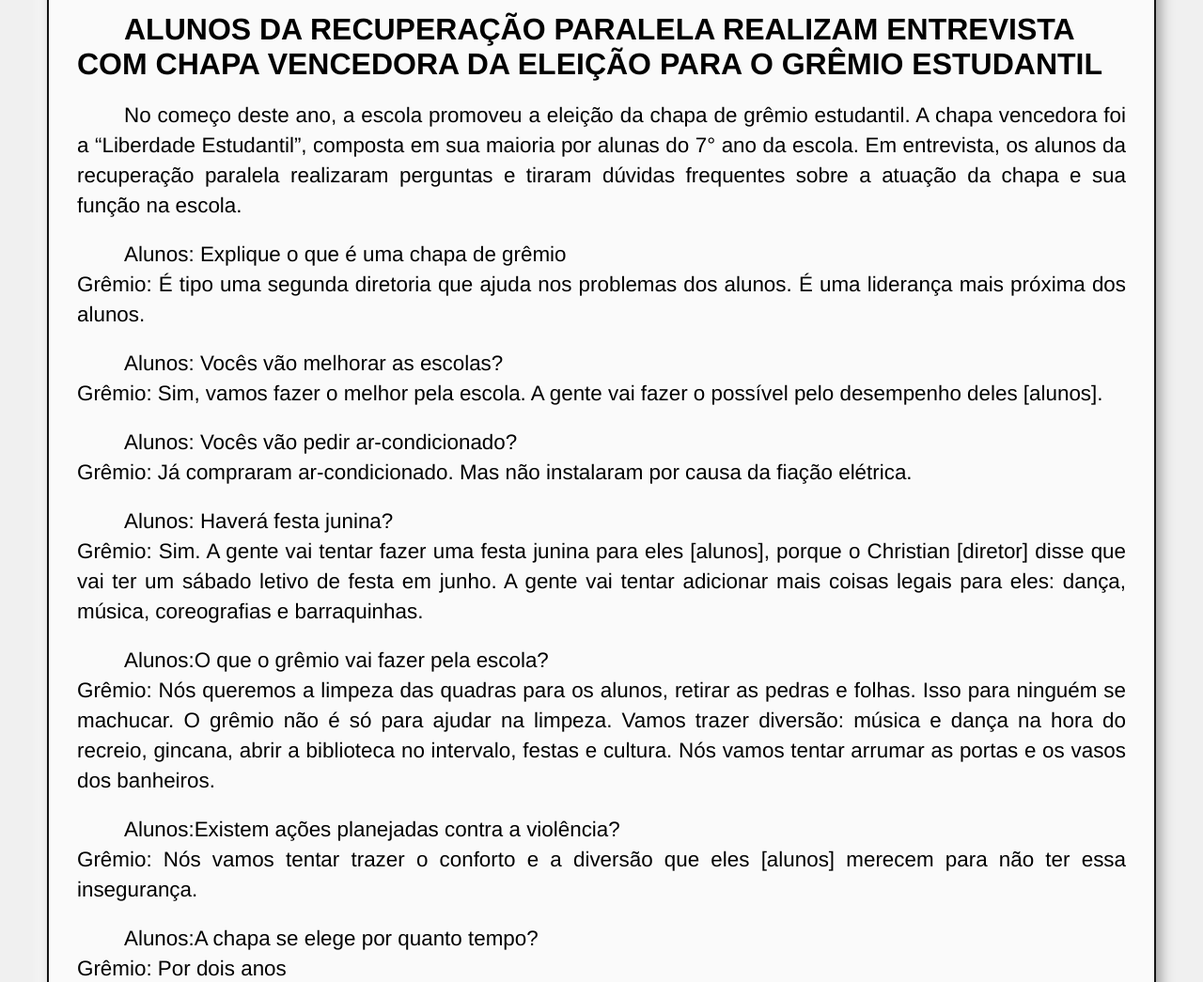
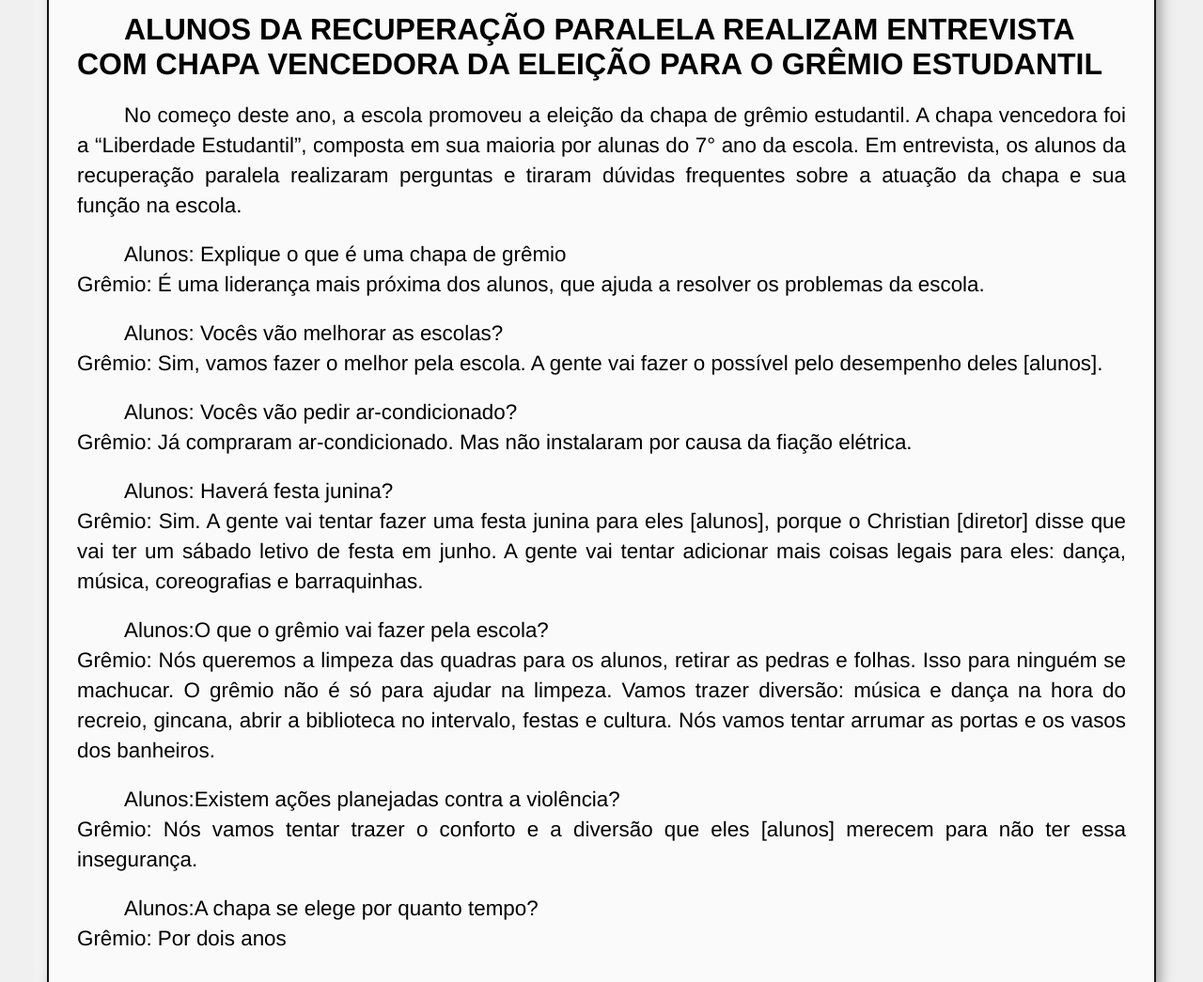
Before and after one commit to professor-gabriel/jornaldosalata, a plain HTML site: page index.html in a window 1280 px wide. Shown: the part 1042-2087 px from the top of the page at 94% size. Drawn offline with Linux system fonts and the light colour scheme.

Commit message:
Update index.html

```diff
--- a/index.html
+++ b/index.html
@@ -67,7 +67,7 @@ Em entrevista, os alunos da recuperação paralela realizaram perguntas e tirara
 
 <p class="conteudo">
 Alunos: Explique o que é uma chapa de grêmio <br>
-Grêmio: É tipo uma segunda diretoria que ajuda nos problemas dos alunos. É uma liderança mais próxima dos alunos.
+Grêmio: É uma liderança mais próxima dos alunos, que ajuda a resolver os problemas da escola.
 </p>
 
 <p class="conteudo">
```
